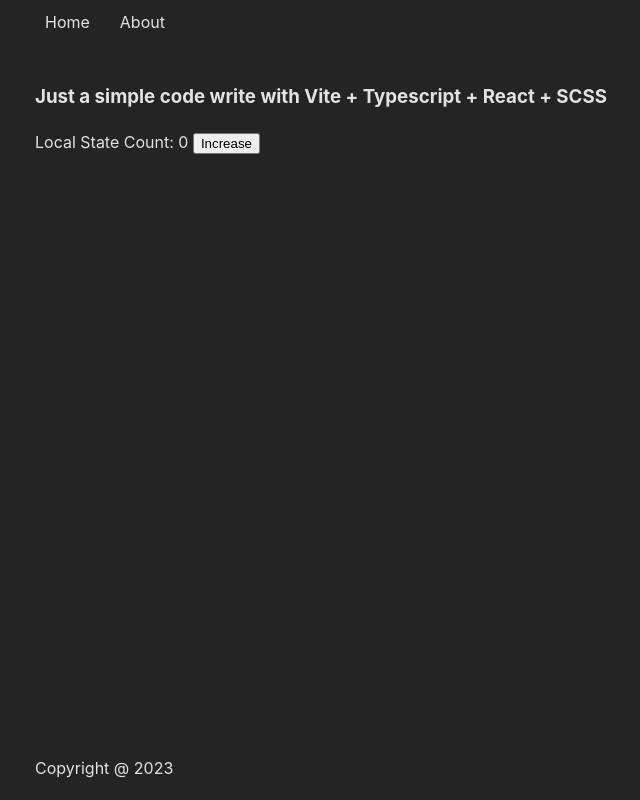
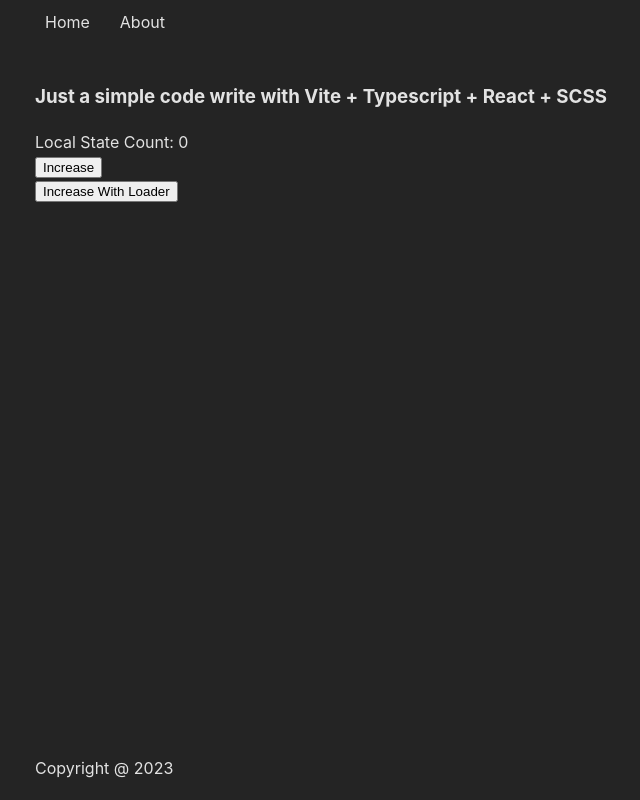
Before and after one commit to 0xyu/sample-web, a React (Vite) app: page / in a window 1280 px wide. Shown: the whole page, without its empty margins (75-715 px from the left). Built offline with nearby package versions, Linux system fonts and the light colour scheme.

Commit message:
button component

```diff
--- /dev/null
+++ b/src/components/button/button.scss
@@ -0,0 +1,41 @@
+.btn {
+    position: relative;
+
+    &._loading:disabled {
+        &::after {
+            content: '';
+            display: block;
+            position: absolute;
+            top: 50%;
+            left: 50%;
+            transform: translate(-50%, -50%);
+            width: 20px;
+            height: 20px;
+            border-radius: 50%;
+            background-color: #2a3140;
+            background-color: rgba(255, 255, 255, 0.5);
+            animation: ld-flip 2s infinite;
+        }
+    }
+}
+
+@keyframes ld-flip {
+    0%, 25%, 50%, 75%, 100% {
+        animation-timing-function: cubic-bezier(0, 0.5, 0.5, 1);
+    }
+    0% {
+        transform: translate(-50%, -50%) rotateY(0deg) rotateX(0deg);
+    }
+    25% {
+        transform: translate(-50%, -50%) rotateY(180deg) rotateX(0deg);
+    }
+    50% {
+        transform: translate(-50%, -50%) rotateY(180deg) rotateX(180deg);
+    }
+    75% {
+        transform: translate(-50%, -50%) rotateY(0deg) rotateX(180deg);
+    }
+    100% {
+        transform: translate(-50%, -50%) rotateY(0deg) rotateX(0deg);
+    }
+}
--- /dev/null
+++ b/src/components/button/button.tsx
@@ -0,0 +1,92 @@
+import React, {forwardRef, useEffect, useRef, useState} from "react";
+import "./button.scss";
+import clsx from 'clsx';
+import Loader from "../loader/loader";
+
+
+type onClickHandler = (event: React.MouseEvent<HTMLElement>) => any
+
+const Button = forwardRef((props: {
+    children: any
+    onClick?: onClickHandler,
+    onMouseEnter?: onClickHandler,
+    onMouseLeave?: onClickHandler,
+    color?: string,
+    outline?: boolean,
+    size?: string,
+    style?: object,
+    disabled?: boolean,
+    className?: string,
+}, ref) => {
+    const {
+        children,
+        onClick,
+        onMouseEnter,
+        onMouseLeave,
+        color = "primary",
+        outline = false,
+        size,
+        style,
+        disabled,
+        className,
+    } = props;
+    const [isLoading, setIsLoading] = useState(false);
+    const _isMounted = useRef(true);
+    useEffect(() => {
+        _isMounted.current = true;
+        return () => {
+            _isMounted.current = false;
+        };
+    }, []);
+
+    const handleClick = async (e) => {
+        e.preventDefault();
+        if (!_isMounted.current) {
+            return;
+        }
+        setIsLoading(true);
+        try {
+            await onClick(e);
+        } catch (err) {
+            throw e;
+        } finally {
+            if (_isMounted.current) {
+                setIsLoading(false);
+            }
+        }
+    };
+
+    const handleMouseEnter = (e) => {
+        typeof onMouseEnter === "function" && onMouseEnter(e);
+    };
+
+    const handleMouseLeave = (e) => {
+        typeof onMouseLeave === "function" && onMouseLeave(e);
+    };
+
+    return (
+        <button
+            className={clsx("btn", getBtnColorClassName(color), outline && "_outline", getBtnSizeClassName(size), disabled && "disabled", isLoading && "_loading", className)}
+            style={style}
+            ref={ref}
+            color={color}
+            disabled={disabled || isLoading}
+            onMouseEnter={handleMouseEnter}
+            onMouseLeave={handleMouseLeave}
+            onClick={handleClick}>
+            {children}
+        </button>
+    );
+});
+
+const validColors = ["primary", "secondary", "danger", "info", "gray"];
+export const getBtnColorClassName = (color) => {
+    return validColors.includes(color) ? `btn-${color}` : "btn-primary";
+};
+
+const validSizes = ["lg", "sm"];
+export const getBtnSizeClassName = (size) => {
+    return validSizes.includes(size) ? `btn-${size}` : "";
+};
+
+export default Button;
--- /dev/null
+++ b/src/helpers/helpers.tsx
@@ -0,0 +1,18 @@
+const cloneObject = (obj) => {
+    if (typeof obj === "object") {
+        return JSON.parse(JSON.stringify(obj));
+    }
+
+    return obj;
+};
+
+const sleep = async (millis: Number) => {
+    return new Promise(resolve => setTimeout(resolve, millis));
+};
+
+const helpers = {
+    cloneObject,
+    sleep
+};
+
+export default helpers;
--- a/src/pages/homePage/homePage.tsx
+++ b/src/pages/homePage/homePage.tsx
@@ -1,12 +1,23 @@
 import {useState} from "react";
 import BasePage from "../basePage/basePage";
 import "./HomePage.scss";
+import Button from "../../components/button/button";
+import helpers from "../../helpers/helpers";
 
 const HomePage = (props: any) => {
     const [count, setCount] = useState(0);
 
     const handleIncreaseClick = () => {
         setCount(d => d + 1);
+    };
+
+    const handleAsyncIncreaseClick = async () => {
+        try {
+            await helpers.sleep(1000)
+            setCount(d => d + 1);
+        } catch (e) {
+            alert(e)
+        }
     };
 
     return (
@@ -17,7 +28,12 @@
 
             <div className={"local-state"}>
                 Local State Count: <span>{count} </span>
-                <button onClick={handleIncreaseClick}>Increase</button>
+                <div>
+                    <Button onClick={handleIncreaseClick} outline={false}>Increase</Button>
+                </div>
+                <div>
+                    <Button onClick={handleAsyncIncreaseClick} outline={false}>Increase With Loader</Button>
+                </div>
             </div>
         </BasePage>
     );
```
Also changed, not shown: src/helpers/helpers.js (deleted, +0 -7 lines), 1 other file (tests, documents, lock files or other folders).
